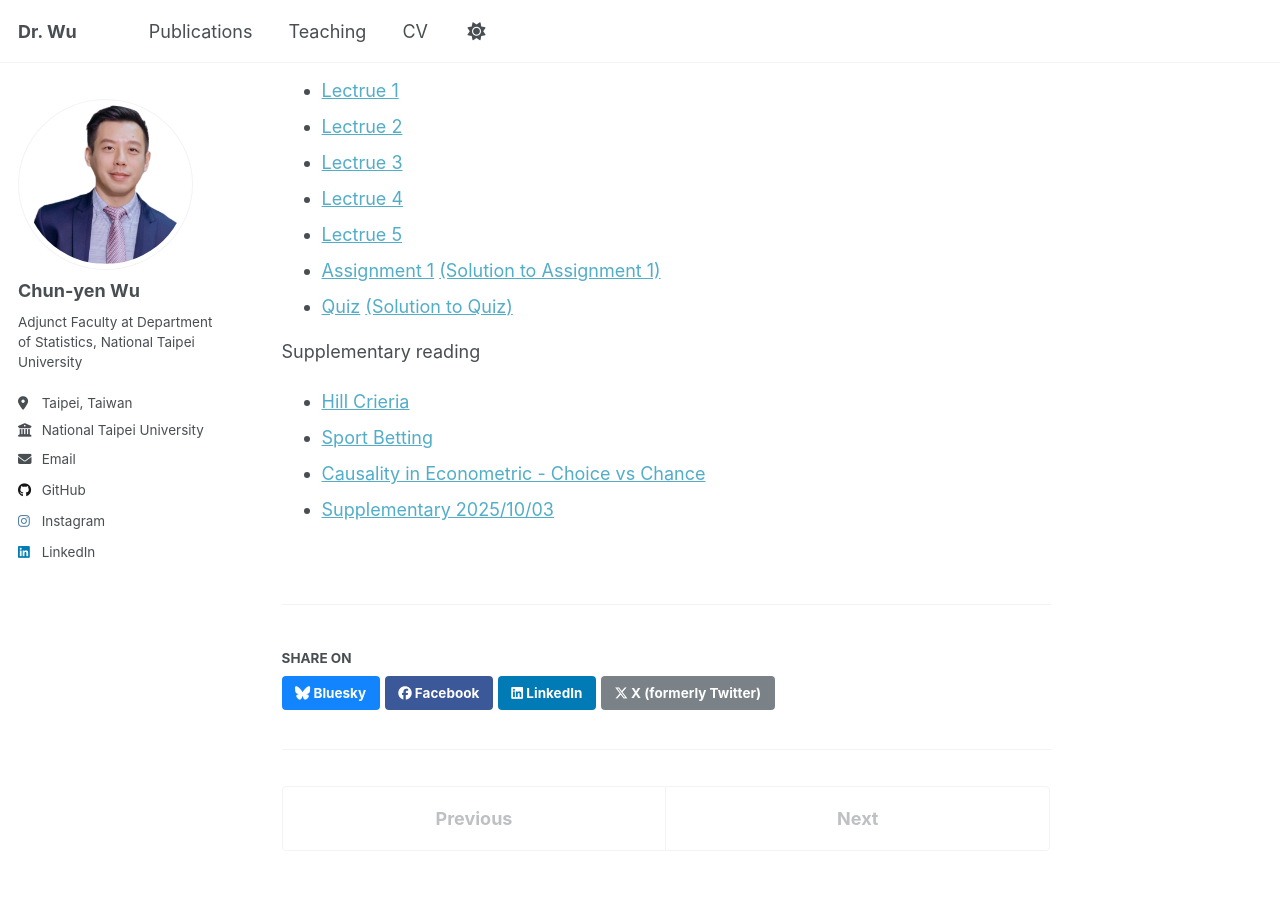
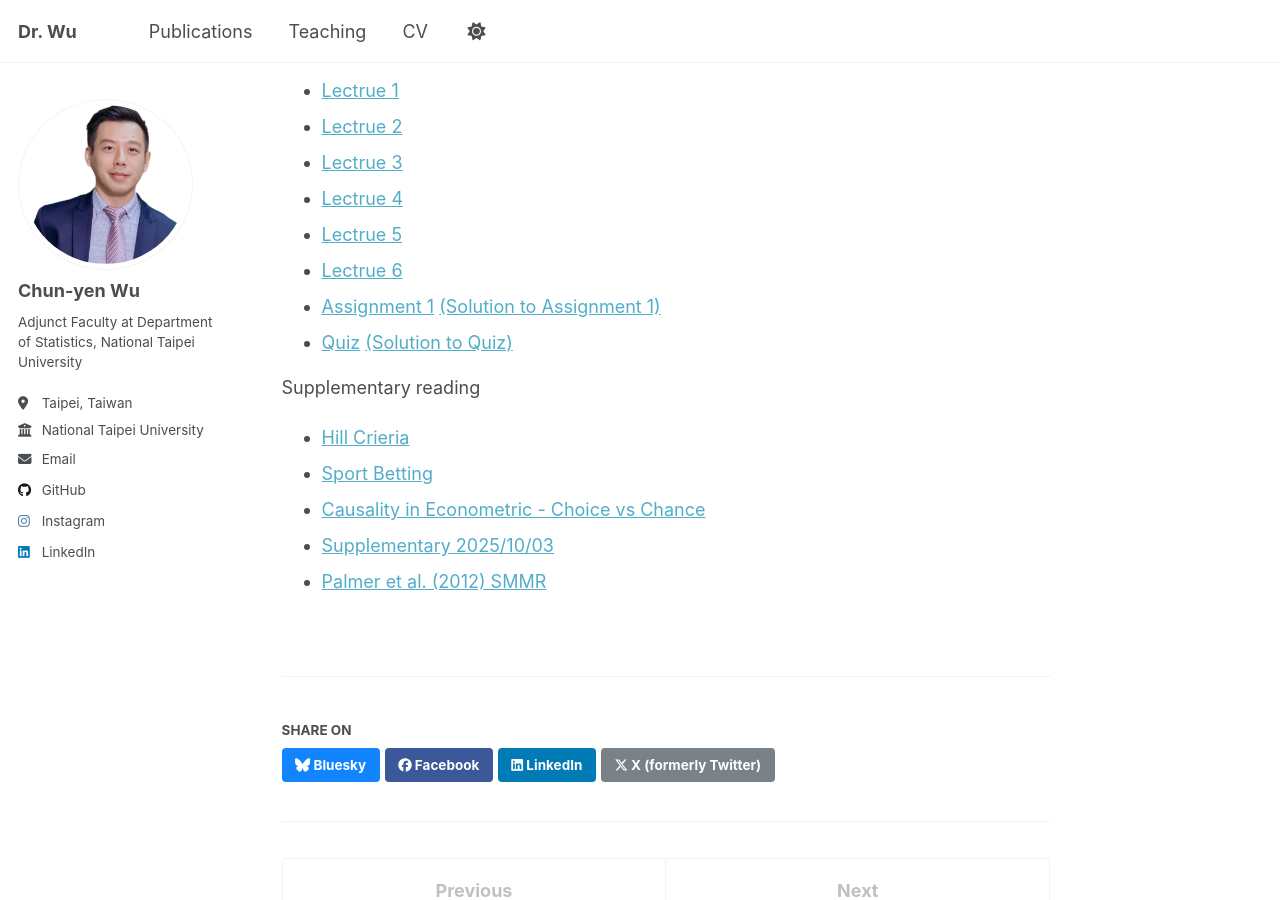
Before and after one commit to SashaWuNYCU/sashawunycu.github.io, a Jekyll site: the page built from _teaching/2025-1st-semester-teaching.md, in a window 1280 px wide and 900 px high, scrolled down 531 px. Built offline with Jekyll 4.4.1, drawn with Linux system fonts in a browser that asks for light colours; a script that is not in the unit is left out.

Commit message:
Upload Lec6 and Palmer ver 251109

```diff
--- a/_teaching/2025-1st-semester-teaching.md
+++ b/_teaching/2025-1st-semester-teaching.md
@@ -25,6 +25,7 @@ Lectures
 - [Lectrue 3](http://sashawunycu.github.io/files/U4370/Lec3.pdf)
 - [Lectrue 4](http://sashawunycu.github.io/files/U4370/Lec4.pdf)
 - [Lectrue 5](http://sashawunycu.github.io/files/U4370/Lec5.pdf)
+- [Lectrue 6](http://sashawunycu.github.io/files/U4370/Lec6.pdf)
 - [Assignment 1](http://sashawunycu.github.io/files/U4370/U4370_HW1.pdf)
   [(Solution to Assignment 1)](http://sashawunycu.github.io/files/U4370/U4370_HW1_Sol.pdf)
 - [Quiz](http://sashawunycu.github.io/files/U4370/U4370_quiz.pdf)
@@ -35,3 +36,4 @@ Supplementary reading
 - [Sport Betting](http://sashawunycu.github.io/files/U4370/SportBetting.pdf)
 - [Causality in Econometric - Choice vs Chance](http://sashawunycu.github.io/files/U4370/Causal_Econ.pdf)
 - [Supplementary 2025/10/03](http://sashawunycu.github.io/files/U4370/Supplementary_251003.pdf)
+- [Palmer et al. (2012) SMMR](http://sashawunycu.github.io/files/U4370/Palmer_SMMR.pdf)
```
Also changed, not shown: 2 other files.
